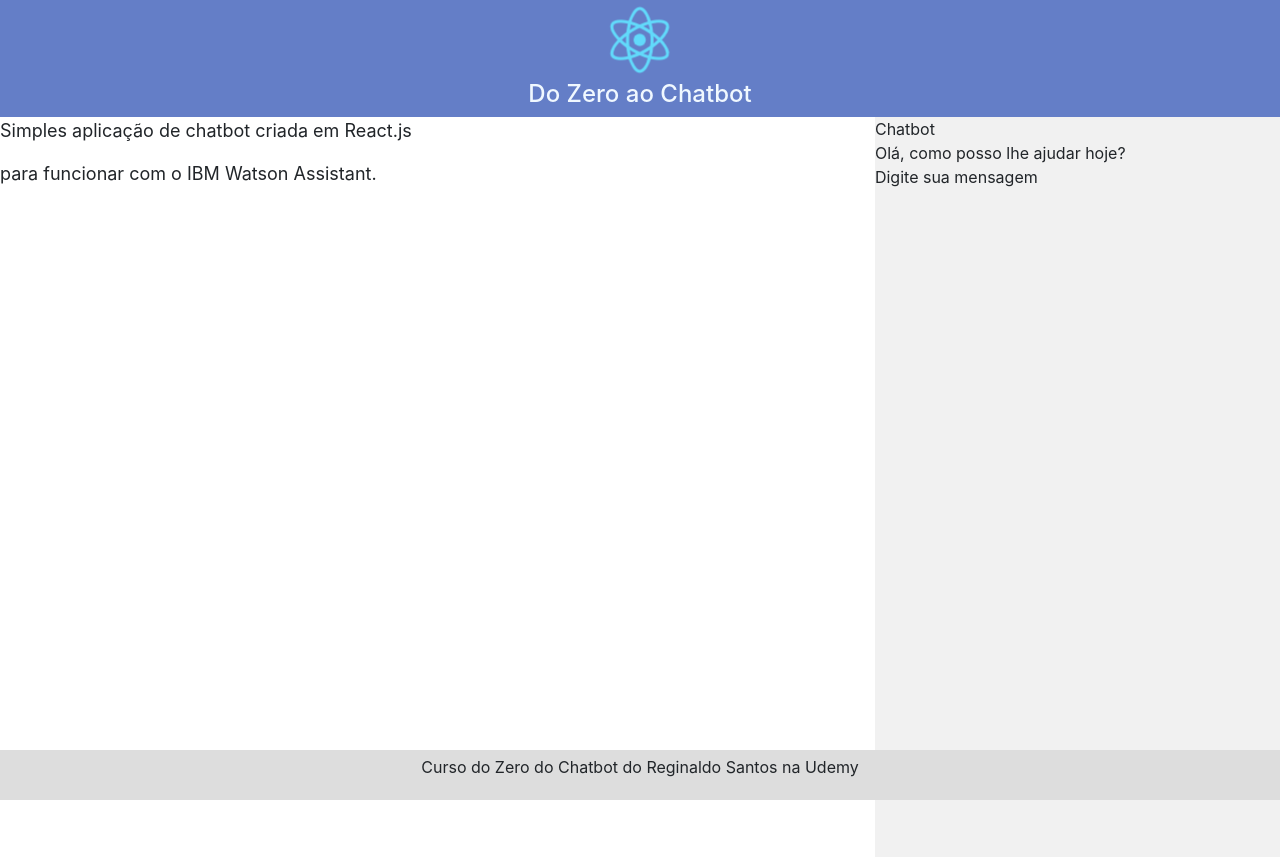
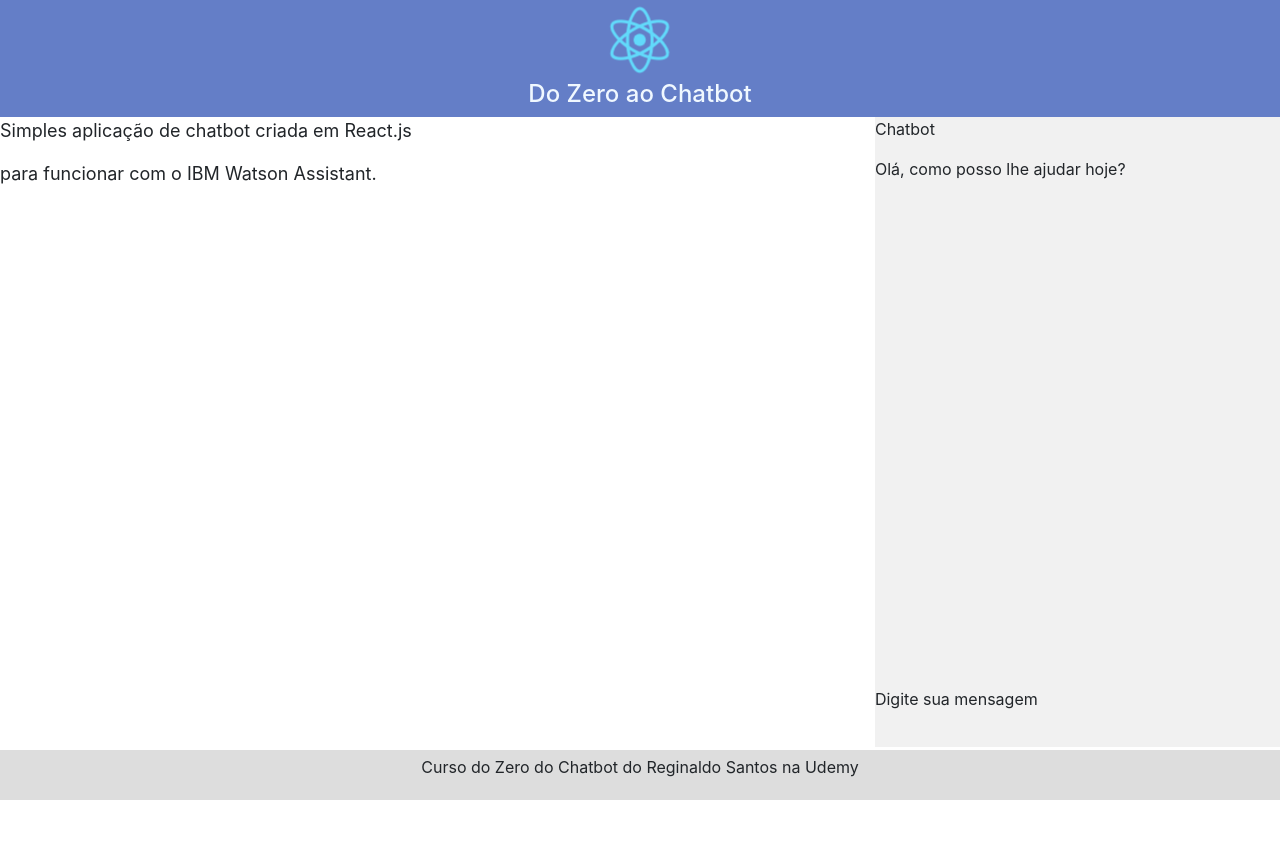
Before and after one commit to xumes/chatbot-react, a React (Create React App) app: page / in a window 1280 px wide. After the commit the page ends 800 px from the top, so only its background shows below. Built offline with nearby package versions, Linux system fonts and the light colour scheme.

Commit message:
Posicionando elementos do chat no grid

```diff
--- a/src/Componentes/Chatbot.js
+++ b/src/Componentes/Chatbot.js
@@ -1,5 +1,6 @@
 import React, { Component } from 'react'
 
+import './chat/chat.css'
 import ChatHeader from './chat/ChatHeader'
 import ChatConversa from './chat/ChatConversa'
 import ChatMensagem from './chat/ChatMensagem'
@@ -8,9 +9,11 @@ class Chatbot extends Component {
     render() {
         return (
             <div className='chatbot'>
-                <ChatHeader />
-                <ChatConversa />
-                <ChatMensagem />
+                <div className='chat-conteudo'>
+                    <ChatHeader />
+                    <ChatConversa />
+                    <ChatMensagem />
+                </div>
             </div>
         )
     }
--- a/src/Componentes/chat/ChatConversa.js
+++ b/src/Componentes/chat/ChatConversa.js
@@ -3,7 +3,9 @@ import React, {Component} from 'react'
 class ChatConversa extends Component {
     render(){
         return (
-            <div>Olá, como posso lhe ajudar hoje?</div>
+            <div className='chat-conversa'>
+                Olá, como posso lhe ajudar hoje?
+            </div>
         )
     }
 }
--- a/src/Componentes/chat/ChatHeader.js
+++ b/src/Componentes/chat/ChatHeader.js
@@ -2,7 +2,9 @@ import React from 'react'
 
 const ChatHeader = props => {
     return (
-        <div>Chatbot</div>
+        <div className='chat-header'>
+            Chatbot
+        </div>
     )
 }
 
--- a/src/Componentes/chat/ChatMensagem.js
+++ b/src/Componentes/chat/ChatMensagem.js
@@ -2,7 +2,9 @@ import React from 'react'
 
 const ChatMensagem = props => {
     return (
-        <div>Digite sua mensagem</div>
+        <div className='chat-mensagem'>
+            Digite sua mensagem
+        </div>
     )
 }
 
--- /dev/null
+++ b/src/Componentes/chat/chat.css
@@ -0,0 +1,18 @@
+.chat-conteudo {
+    display: grid;
+    grid-template-rows: 40px auto 60px;
+
+    height: calc(100vh - 170px);
+}
+
+.chat-header {
+
+}
+
+.chat-conversa {
+
+}
+
+.chat-mensagem {
+
+}
--- a/src/index.css
+++ b/src/index.css
@@ -19,7 +19,7 @@ body {
 .chatbot {
   grid-area: chatbot;
   background-color: #f1f1f1;
-  height: calc(100vh - 60px);
+  height: calc(100vh - 170px);
 
 }
 
```
